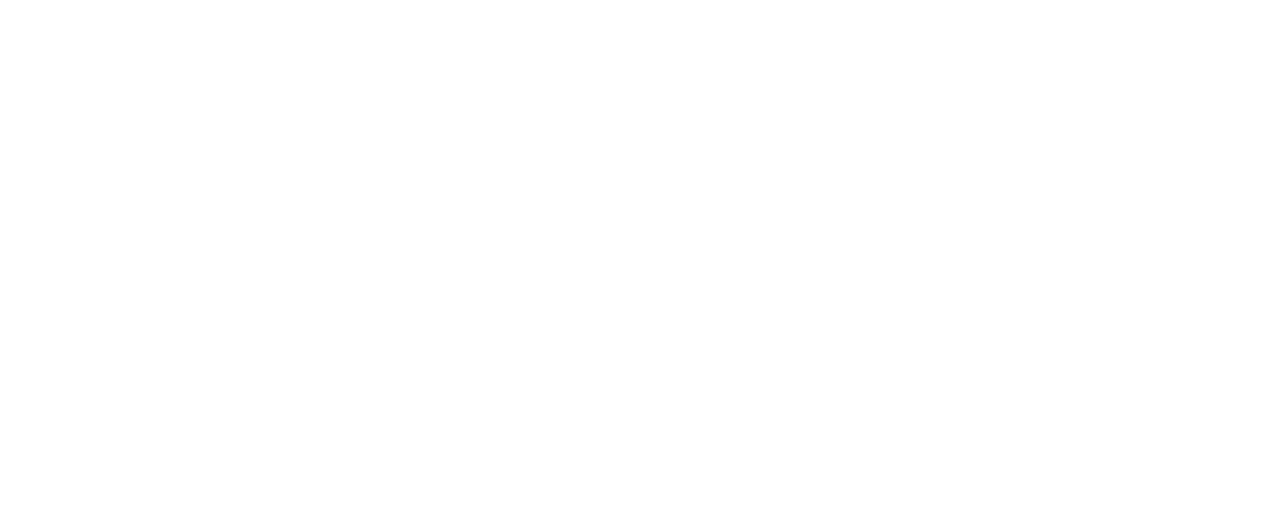
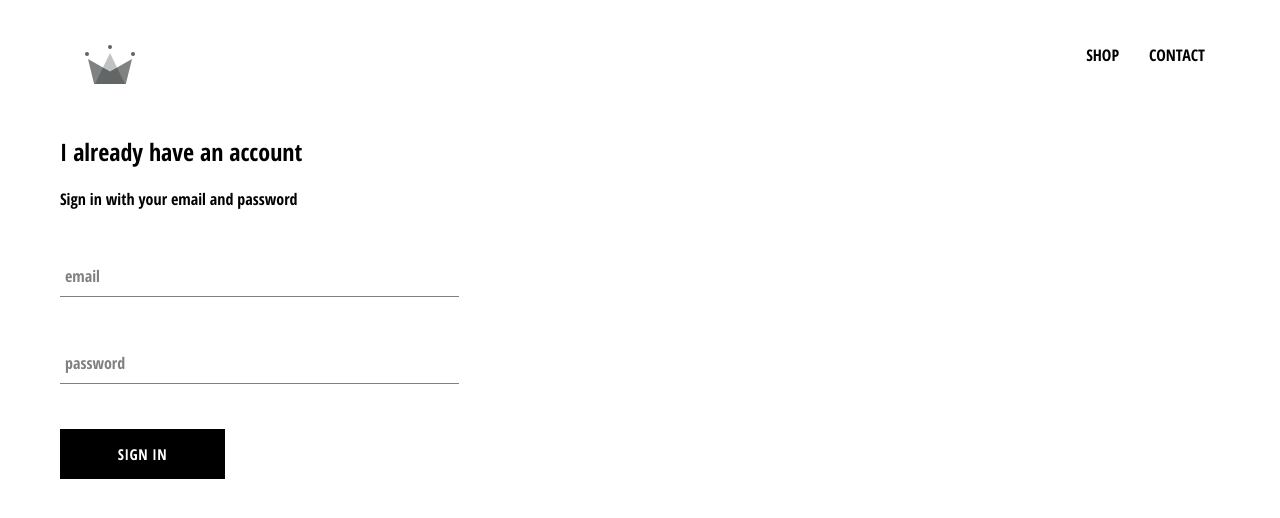
Before and after one commit to Issa-web/e-commerce, a React (Create React App) app: page /signin in a window 1280 px wide. Shown: the top 518 px of the page. Built offline with nearby package versions, Linux system fonts and the light colour scheme.

Commit message:
done with SignIn component and its styling

```diff
--- a/src/App.css
+++ b/src/App.css
@@ -2,3 +2,7 @@
     font-family: 'Open Sans Condensed';
     padding: 20px 60px
   }
+a {
+    text-decoration: none;
+    color: black;
+}
--- a/src/App.js
+++ b/src/App.js
@@ -5,15 +5,17 @@
 
 import HomePage from './pages/homepage/homepage.component';
 import ShopPage from "./pages/shop/shop.component.jsx"
-
-
+import Header from "./components/header/header.component.jsx"
+import SignInAndSignUpPage from "./pages/sign-in-and-sign-up/sign-in-and-sign-up.component"
 
 function App() {
   return (
     <div>
+      <Header />
       <Switch>
         <Route exact path='/' component={HomePage} />
         <Route path='/shop' component={ShopPage} />
+        <Route path='/signin' component={SignInAndSignUpPage} />
       </Switch>
 
 
--- /dev/null
+++ b/src/components/custom-button/custom-buttom.styles.scss
@@ -0,0 +1,22 @@
+.custom-button {
+    min-width: 165px;
+    width: auto;
+    height: 50px;
+    letter-spacing: 0.5px;
+    line-height: 50px;
+    padding: 0 35px 0 35px;
+    font-size: 15px;
+    background-color: black;
+    color: white;
+    text-transform: uppercase;
+    font-family: 'Open Sans Condensed';
+    font-weight: bolder;
+    border: none;
+    cursor: pointer;
+
+    &:hover {
+      background-color: white;
+      color: black;
+      border: 1px solid black;
+    }
+  }
--- /dev/null
+++ b/src/components/custom-button/custom-button.component.jsx
@@ -0,0 +1,14 @@
+import React from 'react'
+import './custom-buttom.styles.scss'
+
+function CustomButton({ children, ...otherProps}) {
+    return (
+        <div>
+           <button className='custom-button' {...otherProps}>
+               {children}
+           </button>
+        </div>
+    )
+}
+
+export default CustomButton
--- /dev/null
+++ b/src/components/form-input/form-input.component.jsx
@@ -0,0 +1,25 @@
+import React from 'react'
+import './form-input.styles.scss'
+
+
+function FormInput({handleChange, label, ...otherProps}) {
+    return (
+        <div className="group">
+            <input className="form-input" onChange={handleChange} {...otherProps}/>
+            {
+                label ?
+                (<label
+                className={`${
+                  otherProps.value.length ? 'shrink' : ''
+                  } form-input-label`}
+                  >
+                {label}
+
+                </label>)
+                : null
+            }
+        </div>
+    )
+}
+
+export default FormInput
--- /dev/null
+++ b/src/components/header/header.component.jsx
@@ -0,0 +1,25 @@
+import React from 'react';
+import { Link } from 'react-router-dom'
+import { ReactComponent as Logo} from "../../assets/crown.svg"
+import "./header.styles.scss"
+
+function Header() {
+  return (
+    <div className="header">
+      <Link className="logo-container" to="/">
+        <Logo className="logo" />
+      </Link>
+      <div className='options'>
+          <Link className="option" to="/shop">
+              SHOP
+          </Link>
+          <Link className="option" to="/shop">
+              CONTACT
+          </Link>
+
+      </div>
+    </div>
+  );
+}
+
+export default Header;
--- /dev/null
+++ b/src/components/header/header.styles.scss
@@ -0,0 +1,25 @@
+.header {
+    height: 70px;
+    width: 100%;
+    display: flex;
+    justify-content: space-between;
+    margin-bottom: 25px;
+
+    .logo-container {
+      height: 100%;
+      width: 70px;
+      padding: 25px;
+    }
+
+    .options {
+      width: 50%;
+      height: 100%;
+      display: flex;
+      align-items: center;
+      justify-content: flex-end;
+
+      .option {
+        padding: 10px 15px;
+      }
+    }
+  }
--- /dev/null
+++ b/src/components/sign-in/sign-in.component.jsx
@@ -0,0 +1,55 @@
+import React, { Component } from 'react';
+import FormInput from '../form-input/form-input.component'
+import CustomButton from '../custom-button/custom-button.component'
+
+import "./sign-in.styles.scss"
+
+export default class SignIn extends Component {
+    constructor(){
+        super();
+        this.state = {
+            email: '',
+            password: ''
+        }
+    }
+
+  handleSubmit = (event) =>{
+    event.preventDefault();
+
+    this.setstate({email: '', password: ''})
+  }
+
+  handleChange = event =>{
+    const { value, name} = event.target;
+    this.setState({ [name]: value})
+  }
+
+  render() {
+    return (
+      <div className='sign-in'>
+        <h2>I already have an account </h2>
+        <span>Sign in with your email and password</span>
+
+        <form onSubmit={this.handleSubmit}>
+            <FormInput
+            name="email"
+            type="email"
+            value={this.state.email}
+            handleChange={this.handleChange}
+            label="email"
+            required/>
+
+            <FormInput
+            name="password"
+            type="password"
+            value={this.state.password}
+            handleChange={this.handleChange}
+            label="password"
+            required/>
+
+            <CustomButton type="submit" > SIGN IN </CustomButton>
+        </form>
+      </div>
+    );
+  }
+}
--- /dev/null
+++ b/src/components/sign-in/sign-in.styles.scss
@@ -0,0 +1,10 @@
+.sign-in{
+    width: 30vw;
+    display: flex;
+    flex-direction: column;
+
+    .title{
+        margin: 10px 0;
+    }
+
+}
--- /dev/null
+++ b/src/pages/sign-in-and-sign-up/sign-in-and-sign-up.component.jsx
@@ -0,0 +1,12 @@
+import React from 'react';
+import './sign-in-and-sign-up.styles.scss'
+import SignIn from "../../components/sign-in/sign-in.component"
+function SignInAndSignUpPage() {
+  return (
+    <div className="sign-in-and-sign-up">
+      <SignIn />
+    </div>
+  );
+}
+
+export default SignInAndSignUpPage;
--- /dev/null
+++ b/src/pages/sign-in-and-sign-up/sign-in-and-sign-up.styles.scss
@@ -0,0 +1,54 @@
+$sub-color: grey;
+$main-color: black;
+
+@mixin shrinkLabel {
+  top: -14px;
+  font-size: 12px;
+  color: $main-color;
+}
+
+.group {
+  position: relative;
+  margin: 45px 0;
+
+  .form-input {
+    background: none;
+    background-color: white;
+    color: $sub-color;
+    font-size: 18px;
+    padding: 10px 10px 10px 5px;
+    display: block;
+    width: 100%;
+    border: none;
+    border-radius: 0;
+    border-bottom: 1px solid $sub-color;
+    margin: 25px 0;
+
+    &:focus {
+      outline: none;
+    }
+
+    &:focus ~ .form-input-label {
+      @include shrinkLabel();
+    }
+  }
+
+  input[type='password'] {
+    letter-spacing: 0.3em;
+  }
+
+  .form-input-label {
+    color: $sub-color;
+    font-size: 16px;
+    font-weight: normal;
+    position: absolute;
+    pointer-events: none;
+    left: 5px;
+    top: 10px;
+    transition: 300ms ease all;
+
+    &.shrink {
+      @include shrinkLabel();
+    }
+  }
+}
```
Also changed, not shown: src/assets/crown.svg (added), src/components/form-input/form-input.styles.scss (added), 1 other file (tests, documents, lock files or other folders).
